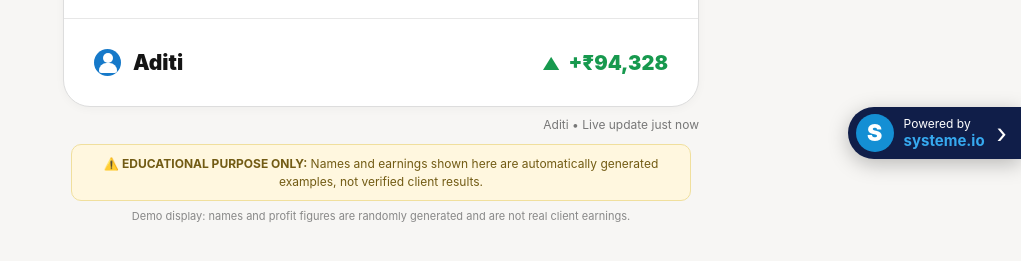
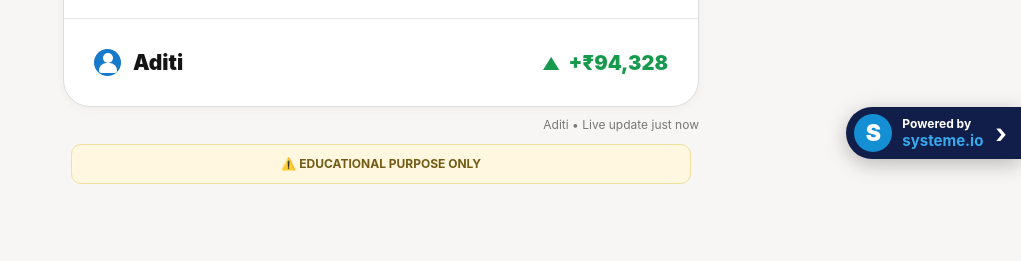
Before and after one commit to stocklearner98expert/harsh, a plain HTML site: page index.html in a window 1280 px wide. Shown: the part 613-874 px from the top of the page, without its empty margins (259-1280 px from the left). After the commit the page ends 847 px from the top, so only its background shows below. Drawn offline with Linux system fonts and the light colour scheme.

Commit message:
Update index.html

```diff
--- a/index.html
+++ b/index.html
@@ -373,11 +373,10 @@
     <div class="updated" id="lastUpdated">Last updated just now</div>
 
     <div class="demo-notice">
-      ⚠️ <b>EDUCATIONAL PURPOSE ONLY:</b> Names and earnings shown here are automatically generated examples,
-      not verified client results.
+      ⚠️ <b>EDUCATIONAL PURPOSE ONLY
     </div>
     <div style="font-size:11px;color:#888;line-height:1.45;margin:8px auto 0;max-width:520px;">
-      Demo display: names and profit figures are randomly generated and are not real client earnings.
+
     </div>
   </main>
 </div>
```
